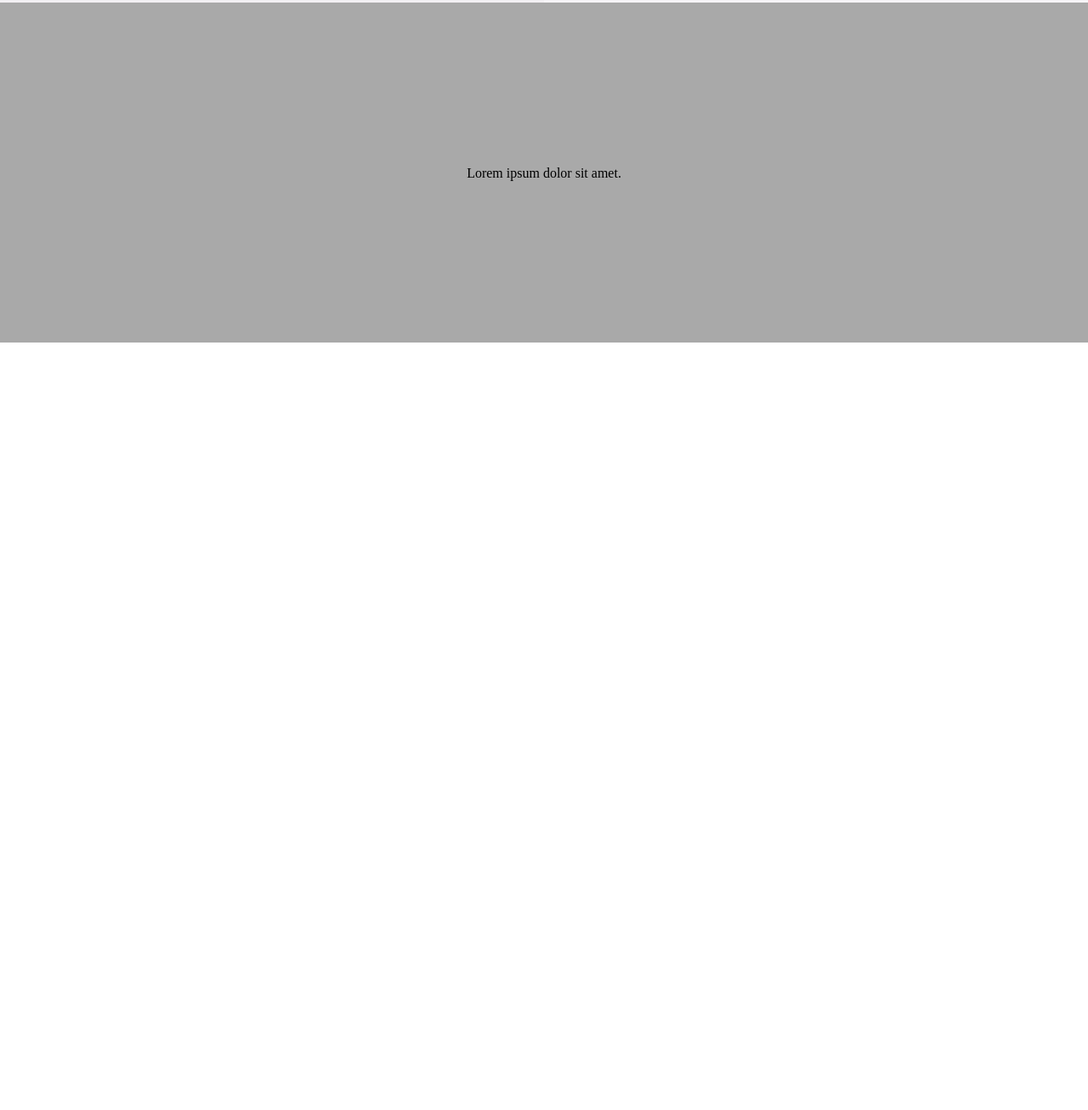
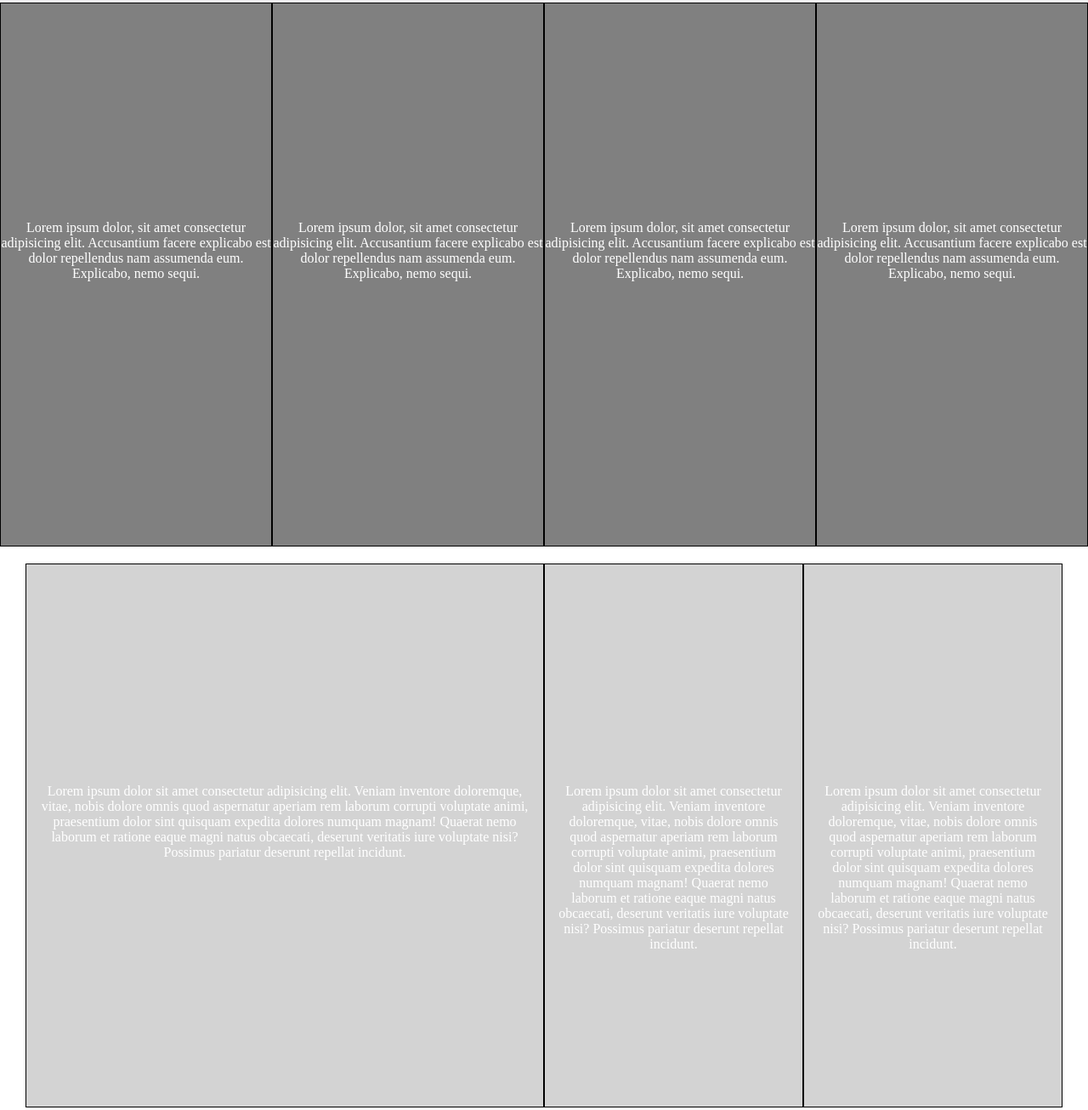
Before and after one commit to nyatindopatrick/Smashing-Magazine-Design, a plain HTML site: page index.html in a window 1280 px wide. Shown: the part 1317-2623 px from the top of the page at 85% size. Before the commit the page ends 1720 px from the top, so only its background shows below. Drawn offline with Linux system fonts and the light colour scheme.

Commit message:
styled the membership and news sections

```diff
--- a/index.html
+++ b/index.html
@@ -1,5 +1,6 @@
 <!DOCTYPE html>
 <html lang="en">
+
 <head>
     <meta charset="UTF-8">
     <meta name="viewport" content="width=device-width, initial-scale=1.0">
@@ -7,6 +8,7 @@
     <title>Smashing Magazine</title>
     <link rel="stylesheet" href="style.css">
 </head>
+
 <body>
     <nav class="navbar">
         <a class="navbar-brand" href="#">
@@ -54,28 +56,92 @@
             </div>
         </section>
         <section>
-                <div class="about-membership">
+
+            <div class="tutorials">
+                <div>
                     <p>
-                        Lorem ipsum dolor sit amet.
+                        Lorem ipsum dolor, sit amet consectetur adipisicing elit. Accusantium facere explicabo est dolor
+                        repellendus nam assumenda eum. Explicabo, nemo sequi.
                     </p>
                 </div>
                 <div>
-                    <div></div>
-                    <div></div>
-                    <div></div>
-                    <div></div>
+                    <p>
+                        Lorem ipsum dolor, sit amet consectetur adipisicing elit. Accusantium facere explicabo est dolor
+                        repellendus nam assumenda eum. Explicabo, nemo sequi.
+                    </p>
+                </div>
+                <div>
+                    <p>
+                        Lorem ipsum dolor, sit amet consectetur adipisicing elit. Accusantium facere explicabo est dolor
+                        repellendus nam assumenda eum. Explicabo, nemo sequi.
+                    </p>
+                </div>
+                <div>
+                    <p>
+                        Lorem ipsum dolor, sit amet consectetur adipisicing elit. Accusantium facere explicabo est dolor
+                        repellendus nam assumenda eum. Explicabo, nemo sequi.
+                    </p>
+                </div>
             </div>
         </section>
         <section>
+            <div class="membership">
                 <div>
-                    <div></div>
-                    <div></div>
-                    <div></div>
+                    <p>
+                        Lorem ipsum dolor sit amet consectetur adipisicing elit. Veniam inventore doloremque, vitae,
+                        nobis dolore omnis quod aspernatur aperiam rem laborum corrupti voluptate animi, praesentium
+                        dolor sint quisquam expedita dolores numquam magnam! Quaerat nemo laborum et ratione eaque magni
+                        natus obcaecati, deserunt veritatis iure voluptate nisi? Possimus pariatur deserunt repellat
+                        incidunt.
+                    </p>
                 </div>
                 <div>
-                    <div></div>
-                    <div></div>
-                    <div></div>
+                    <p>
+                        Lorem ipsum dolor sit amet consectetur adipisicing elit. Veniam inventore doloremque, vitae,
+                        nobis dolore omnis quod aspernatur aperiam rem laborum corrupti voluptate animi, praesentium
+                        dolor sint quisquam expedita dolores numquam magnam! Quaerat nemo laborum et ratione eaque magni
+                        natus obcaecati, deserunt veritatis iure voluptate nisi? Possimus pariatur deserunt repellat
+                        incidunt.
+                    </p>
+                </div>
+                <div>
+                    <p>
+                        Lorem ipsum dolor sit amet consectetur adipisicing elit. Veniam inventore doloremque, vitae,
+                        nobis dolore omnis quod aspernatur aperiam rem laborum corrupti voluptate animi, praesentium
+                        dolor sint quisquam expedita dolores numquam magnam! Quaerat nemo laborum et ratione eaque magni
+                        natus obcaecati, deserunt veritatis iure voluptate nisi? Possimus pariatur deserunt repellat
+                        incidunt.
+                    </p>
+                </div>
+            </div>
+            <div class="membership-news">
+                <div>
+                    <p>
+                        Lorem ipsum dolor sit amet consectetur adipisicing elit. Veniam inventore doloremque, vitae,
+                        nobis dolore omnis quod aspernatur aperiam rem laborum corrupti voluptate animi, praesentium
+                        dolor sint quisquam expedita dolores numquam magnam! Quaerat nemo laborum et ratione eaque magni
+                        natus obcaecati, deserunt veritatis iure voluptate nisi? Possimus pariatur deserunt repellat
+                        incidunt.
+                    </p>
+                </div>
+                <div>
+                    <p>
+                        Lorem ipsum dolor sit amet consectetur adipisicing elit. Veniam inventore doloremque, vitae,
+                        nobis dolore omnis quod aspernatur aperiam rem laborum corrupti voluptate animi, praesentium
+                        dolor sint quisquam expedita dolores numquam magnam! Quaerat nemo laborum et ratione eaque magni
+                        natus obcaecati, deserunt veritatis iure voluptate nisi? Possimus pariatur deserunt repellat
+                        incidunt.
+                    </p>
+                </div>
+                <div>
+                    <p>
+                        Lorem ipsum dolor sit amet consectetur adipisicing elit. Veniam inventore doloremque, vitae,
+                        nobis dolore omnis quod aspernatur aperiam rem laborum corrupti voluptate animi, praesentium
+                        dolor sint quisquam expedita dolores numquam magnam! Quaerat nemo laborum et ratione eaque magni
+                        natus obcaecati, deserunt veritatis iure voluptate nisi? Possimus pariatur deserunt repellat
+                        incidunt.
+                    </p>
+                </div>
             </div>
         </section>
         <div></div>
@@ -126,4 +192,5 @@
 
     </main>
 </body>
+
 </html>
--- a/style.css
+++ b/style.css
@@ -62,7 +62,7 @@ ul {
   padding-top: 15%;
 }
 .navbar p,
-.navbar a {
+.navbar a, body p{
   display: block;
   text-align: center;
   position: relative;
@@ -70,3 +70,39 @@ ul {
   color: white;
   text-decoration: none;
 }
+.tutorials{
+  height: 80vh;
+  display: grid;
+  grid-template-columns: repeat(4, 1fr);
+}
+
+.tutorials div{
+  border: 1px solid;
+  background-color: grey;
+}
+
+.membership{
+  display: grid;
+  grid-template-columns: 2fr repeat(2, 1fr);
+  height: 80vh;
+  background-color: lightgrey;
+  margin: 20px 30px;
+}
+
+.membership div{
+  border: 1px solid;
+  padding: 1rem;
+}
+
+.membership-news{
+  display: grid;
+  grid-template-columns: repeat(2, 1fr) 2fr;
+  height: 80vh;
+  background-color: lightgrey;
+  margin: 20px 30px;
+}
+
+.membership-news div{
+  border: 1px solid;
+  padding: 1rem;
+}
```
Lines whose indentation alone changed are shown as unchanged.
